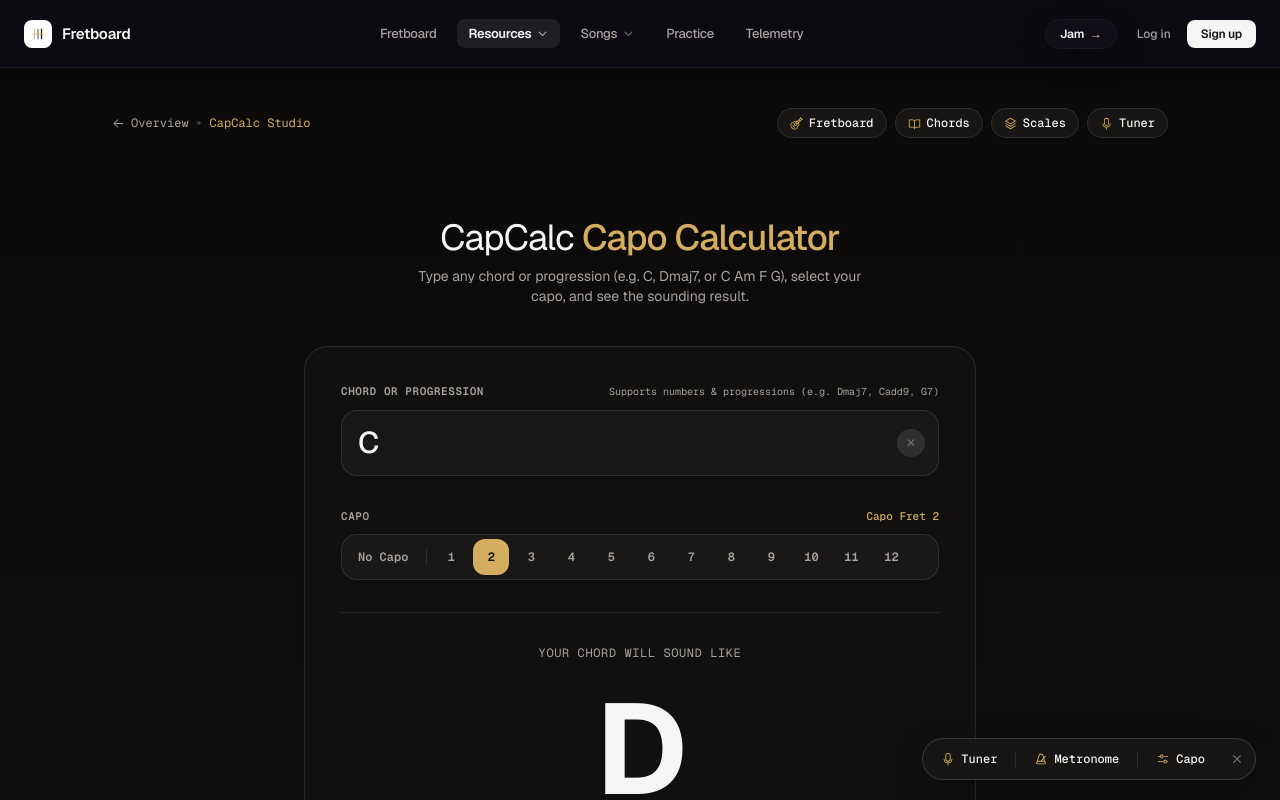
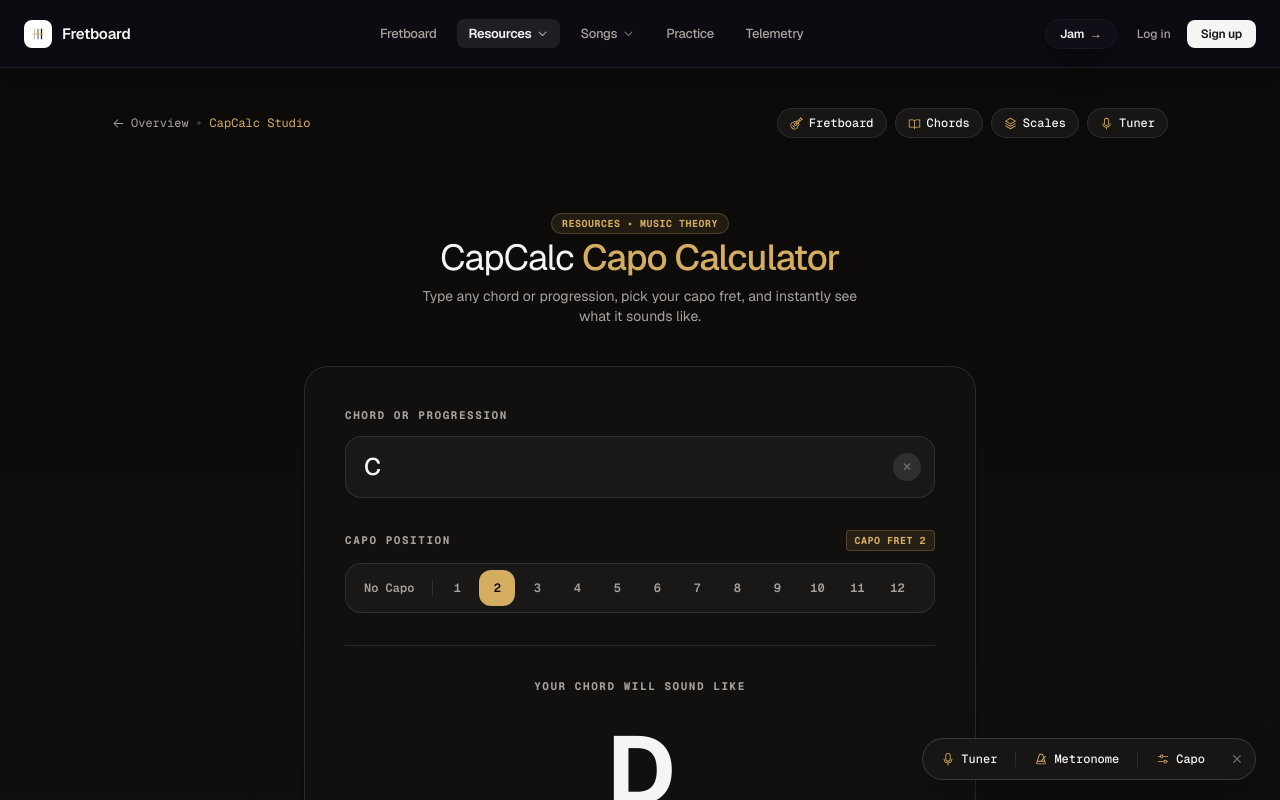
Before and after one commit to tejassss04/fretboard, a Next.js app: page /capcalc in a window 1280 px wide. Shown: the top 800 px of the page. Built offline with nearby package versions, Linux system fonts and the light colour scheme; no server answers.

Commit message:
style(capcalc): polish alignment, typography hierarchy, and input placeholder spacing

```diff
--- a/src/components/tools/CapCalc.tsx
+++ b/src/components/tools/CapCalc.tsx
@@ -24,32 +24,33 @@ export default function CapCalc() {
   const isInvalid = hasTyped && !result.allValid;
 
   return (
-    <div className="w-full max-w-2xl mx-auto py-6 sm:py-12 select-none font-sans">
-      {/* Editorial Title */}
+    <div className="w-full max-w-2xl mx-auto py-6 sm:py-10 select-none font-sans">
+      {/* Editorial Header */}
       <div className="text-center space-y-2 mb-8 sm:mb-10">
+        <div className="inline-flex items-center gap-1.5 px-2.5 py-0.5 rounded-full text-[10px] font-mono font-bold uppercase tracking-wider text-[#D4AD61] bg-[#D4AD61]/10 border border-[#D4AD61]/25 mb-1">
+          Resources • Music Theory
+        </div>
         <h1 className="text-3xl sm:text-4xl font-normal text-[#171717] dark:text-[#F5F5F4] tracking-[-0.025em]">
           CapCalc <span className="text-[#D4AD61] font-medium">Capo Calculator</span>
         </h1>
         <p className="text-xs sm:text-sm text-[#77746F] dark:text-[#A8A29E] max-w-md mx-auto">
-          Type any chord or progression (e.g. C, Dmaj7, or C Am F G), select your capo, and see the sounding result.
+          Type any chord or progression, pick your capo fret, and instantly see what it sounds like.
         </p>
       </div>
 
       {/* Main Studio Card */}
-      <div className="bg-[#FCFBF9] dark:bg-[#12100E] border border-[#EAE8E4] dark:border-white/10 rounded-3xl p-6 sm:p-9 shadow-sm space-y-8">
+      <div className="bg-[#FCFBF9] dark:bg-[#12100E] border border-[#EAE8E4] dark:border-white/10 rounded-3xl p-6 sm:p-8 md:p-10 shadow-sm space-y-8">
 
-        {/* Element A: Chord Input (Geist font) */}
-        <div className="space-y-2.5">
-          <div className="flex items-center justify-between">
+        {/* Element A: Chord Input (Geist font, symmetrically aligned) */}
+        <div className="space-y-3">
+          <div className="flex items-center justify-between gap-2">
             <label
               htmlFor="chord-input"
-              className="block text-[11px] font-mono uppercase tracking-wider text-[#77746F] dark:text-[#A8A29E] font-semibold"
+              className="text-[11px] font-mono font-bold tracking-[0.14em] uppercase text-[#77746F] dark:text-[#A8A29E]"
             >
               Chord or Progression
             </label>
-            <span className="text-[10px] font-mono text-[#77746F] dark:text-[#A8A29E]">
-              Supports numbers &amp; progressions (e.g. Dmaj7, Cadd9, G7)
-            </span>
+
           </div>
 
           <div className="relative">
@@ -58,10 +59,10 @@ export default function CapCalc() {
               type="text"
               value={inputChord}
               onChange={(e) => setInputChord(e.target.value)}
-              placeholder="Type your Chord or Progression here"
+              placeholder="Type your chord (e.g. C, Dmaj7, C Am F G)..."
               spellCheck={false}
               autoComplete="off"
-              className={`w-full text-xl sm:text-2xl md:text-3xl font-sans font-medium py-3.5 px-4 pr-12 rounded-2xl bg-white dark:bg-[#1A1816] border text-[#171717] dark:text-[#F5F5F4] placeholder:text-base sm:placeholder:text-lg focus:outline-none transition-all ${
+              className={`w-full text-xl sm:text-2xl font-sans font-medium py-3.5 px-4.5 pr-12 rounded-2xl bg-white dark:bg-[#1A1816] border text-[#171717] dark:text-[#F5F5F4] placeholder:text-[#A8A29E]/45 placeholder:text-sm sm:placeholder:text-base focus:outline-none transition-all shadow-xs ${
                 isInvalid
                   ? 'border-red-400 dark:border-red-500/60 focus:ring-2 focus:ring-red-400/20'
                   : 'border-[#EAE8E4] dark:border-white/10 focus:border-[#D4AD61] focus:ring-2 focus:ring-[#D4AD61]/20'
@@ -87,19 +88,19 @@ export default function CapCalc() {
           )}
         </div>
 
-        {/* Element B: Capo Selector */}
-        <div className="space-y-2.5">
-          <div className="flex items-center justify-between">
-            <span className="text-[11px] font-mono uppercase tracking-wider text-[#77746F] dark:text-[#A8A29E] font-semibold">
-              Capo
+        {/* Element B: Capo Selector (Matching header alignment) */}
+        <div className="space-y-3">
+          <div className="flex items-center justify-between gap-2">
+            <span className="text-[11px] font-mono font-bold tracking-[0.14em] uppercase text-[#77746F] dark:text-[#A8A29E]">
+              Capo Position
             </span>
-            <span className="text-[11px] font-mono text-[#D4AD61] font-medium">
-              {capoFret === 0 ? 'No Capo (Concert pitch)' : `Capo Fret ${capoFret}`}
+            <span className="text-[10px] font-mono font-bold uppercase tracking-wider text-[#D4AD61] bg-[#D4AD61]/10 px-2 py-0.5 rounded border border-[#D4AD61]/25">
+              {capoFret === 0 ? 'No Capo (Open)' : `Capo Fret ${capoFret}`}
             </span>
           </div>
 
           {/* Horizontally scrollable segmented selector */}
-          <div className="overflow-x-auto no-scrollbar touch-pan-x p-1 bg-[#F1F0ED] dark:bg-[#1A1816] rounded-2xl border border-[#EAE8E4] dark:border-white/10 flex items-center gap-1">
+          <div className="overflow-x-auto no-scrollbar touch-pan-x p-1.5 bg-[#F1F0ED] dark:bg-[#1A1816] rounded-2xl border border-[#EAE8E4] dark:border-white/10 flex items-center gap-1">
             <button
               type="button"
               onClick={() => setCapoFret(0)}
@@ -131,9 +132,9 @@ export default function CapCalc() {
           </div>
         </div>
 
-        {/* Element C: Result Display (Same Geist font as input box with generous gaps) */}
+        {/* Element C: Result Display (Aligned, Geist font, generous gaps) */}
         <div className="pt-6 sm:pt-8 border-t border-[#EAE8E4] dark:border-white/10 text-center space-y-4">
-          <span className="block text-xs font-mono uppercase tracking-wider text-[#77746F] dark:text-[#A8A29E]">
+          <span className="block text-[11px] font-mono font-bold tracking-[0.14em] uppercase text-[#77746F] dark:text-[#A8A29E]">
             Your chord{result.chords.length > 1 ? 's' : ''} will sound like
           </span>
 
@@ -151,7 +152,7 @@ export default function CapCalc() {
                     <span
                       className={`font-sans font-bold tracking-tight text-[#171717] dark:text-[#F5F5F4] leading-none ${
                         result.chords.length === 1
-                          ? 'text-6xl sm:text-7xl md:text-8xl lg:text-9xl'
+                          ? 'text-6xl sm:text-7xl md:text-8xl'
                           : result.chords.length <= 3
                           ? 'text-5xl sm:text-6xl md:text-7xl'
                           : 'text-4xl sm:text-5xl md:text-6xl'
```
